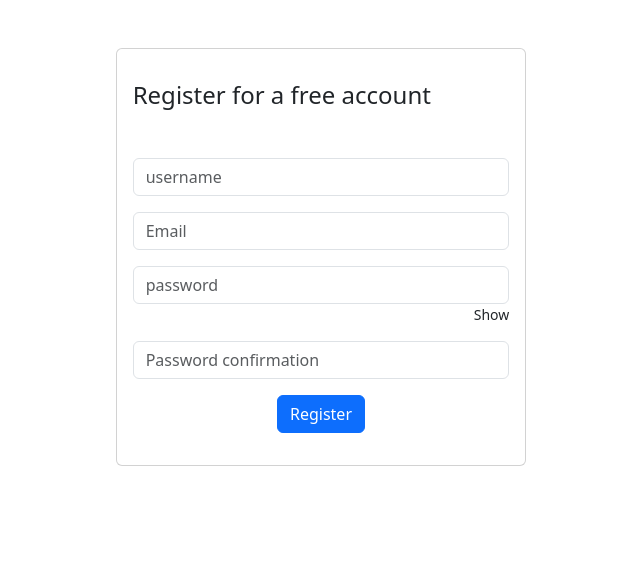
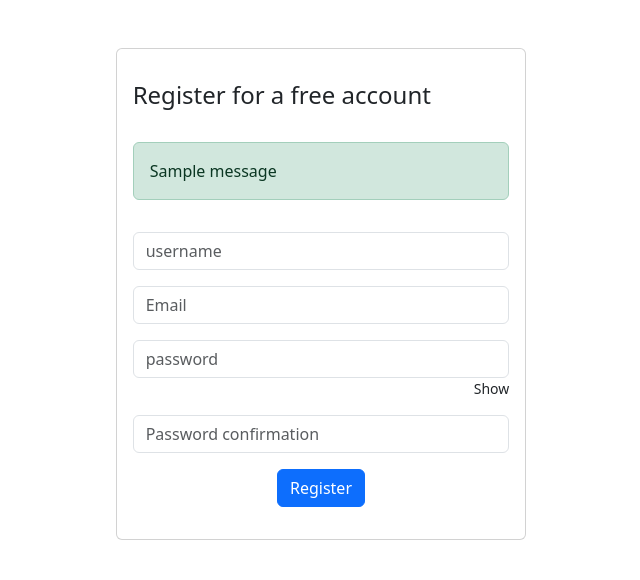
Before and after one commit to francisco-oro/expenses-tracker-app, a Django app: page /auth/register/ in a window 1280 px wide. Shown: the top 580 px of the page, without its empty margins (319-959 px from the left). Run offline with Django 4.2, Linux system fonts and the light colour scheme; tables that the repository leaves empty hold one stand-in row (values such as "Sample post"); one stand-in notice (Sample message) is shown; some libraries are stand-ins or nearby versions.

Commit message:
custom-messages

```diff
--- a/core/authentication/views.py
+++ b/core/authentication/views.py
@@ -1,6 +1,7 @@
 from django.shortcuts import render
 from django.views import View
 from django.contrib.auth.models import User
+from django.contrib import messages
 from rest_framework.response import Response
 from rest_framework.views import APIView
 from rest_framework.exceptions import status
@@ -69,3 +70,10 @@ class PasswordValidationView(APIView):
 class RegistrationView(View):
     def get(self, request):
         return render(request, 'authentication/register.html')
+
+    def post(self, request):
+        messages.success(request, 'Success')
+        messages.error(request, 'error')
+        messages.info(request, 'info')
+        messages.warning(request, 'Warning')
+        return render(request, 'authentication/register.html')
--- a/core/core/settings.py
+++ b/core/core/settings.py
@@ -13,6 +13,7 @@ https://docs.djangoproject.com/en/4.2/ref/settings/
 from pathlib import Path
 from dotenv import load_dotenv
 import os
+from django.contrib import messages
 
 load_dotenv()
 
@@ -161,3 +162,8 @@ STATIC_ROOT = os.path.join(BASE_DIR, 'static')
 # https://docs.djangoproject.com/en/4.2/ref/settings/#default-auto-field
 
 DEFAULT_AUTO_FIELD = 'django.db.models.BigAutoField'
+
+
+MESSAGE_TAGS = {
+    messages.ERROR: "danger"
+}
--- a/core/core/static/js/register.js
+++ b/core/core/static/js/register.js
@@ -165,10 +165,3 @@ function isValid(element) {
     }
     return false;
 }
-
-$('#registration_form').on('submit', function (event) {
-    if (!(isValid('#usernameField') && isValid('#passwordField1'  && isValid('passwordField2' && isValid('emailField'))))) {
-        return false;
-    }
-    return true
-})
--- a/core/templates/authentication/register.html
+++ b/core/templates/authentication/register.html
@@ -14,8 +14,9 @@
                     <div class="card-title py-3">
                         <h4>Register for a free account</h4>
                     </div>
-                    <form id="registration_form" action="/" method="post" class="d-flex flex-column">
+                    <form id="registration_form" action="{% url 'register' %}" method="post" class="d-flex flex-column">
                         {% csrf_token %}
+                        {% include 'partials/_messages.html' %}
                         <div class="form-group mt-3">
                             <input
                             type="text"
--- /dev/null
+++ b/core/templates/partials/_messages.html
@@ -0,0 +1,9 @@
+{% if messages %}
+    <div class="messages">
+        {% for message in messages %}
+            <div class="alert alert-{{message.tags}}">
+                {{ message }}
+            </div>
+        {% endfor %}
+    </div>
+{% endif %}
```
